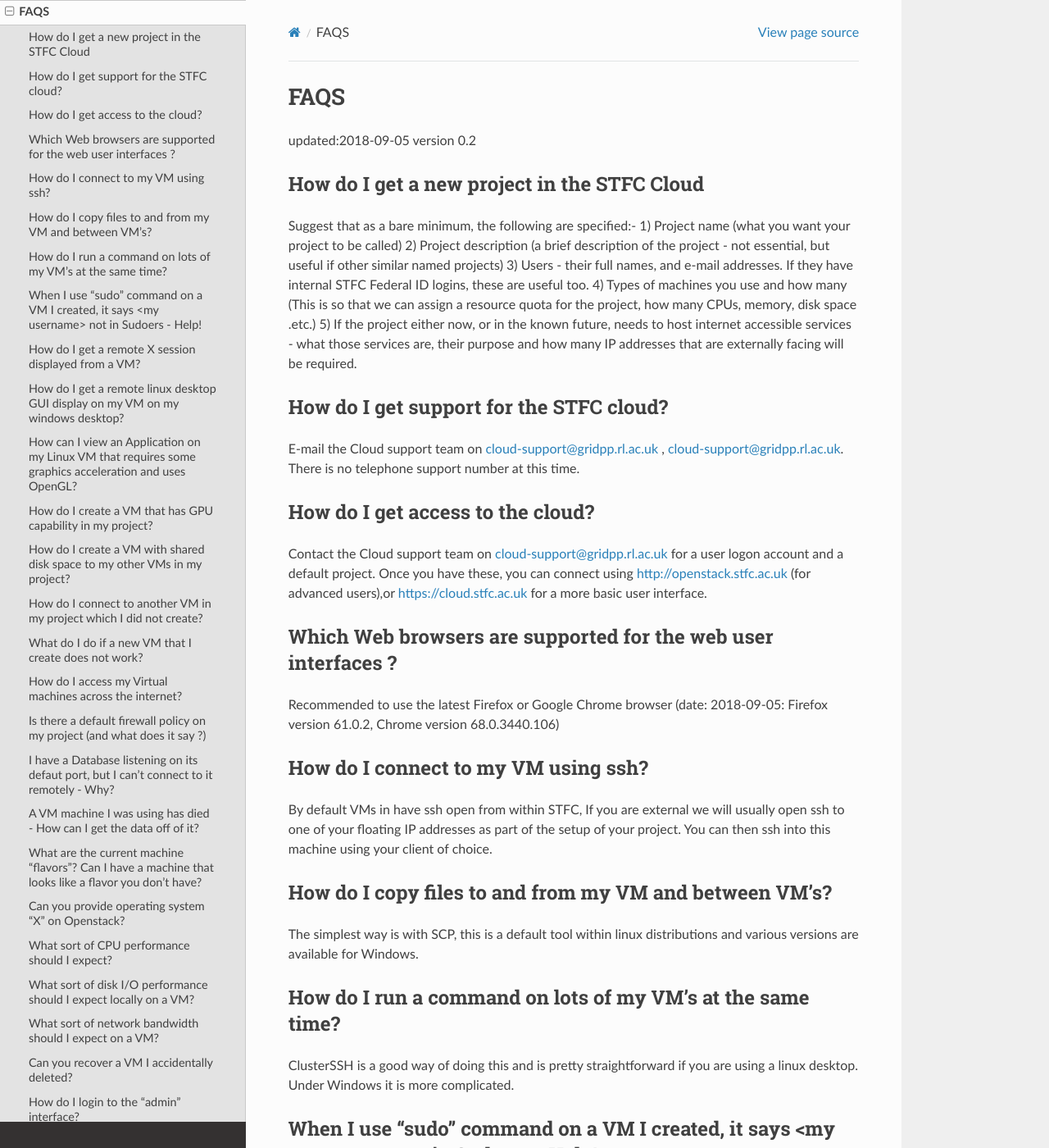
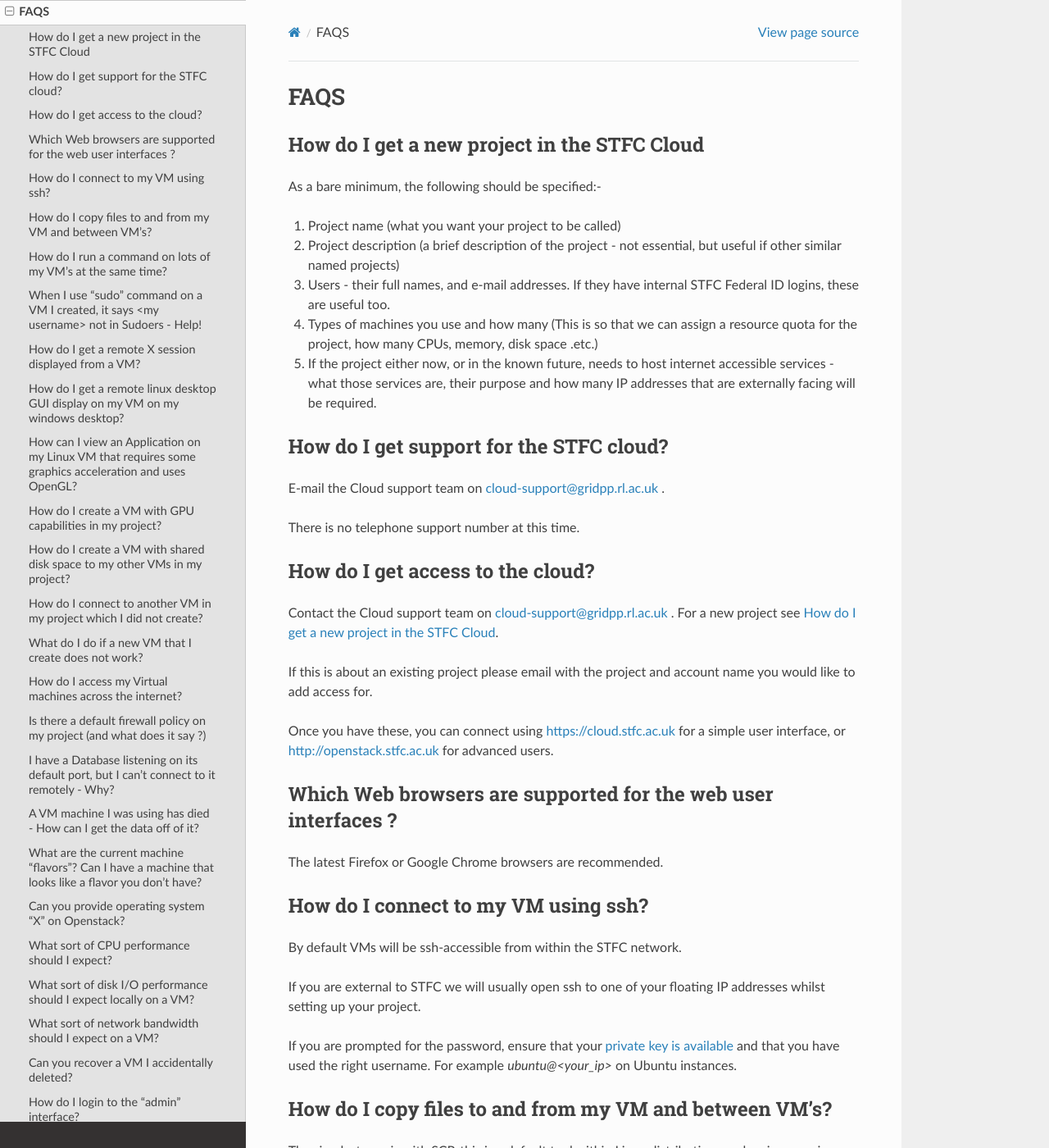
Before and after one commit to stfc/cloud-docs, a Sphinx documentation site: the page built from source/faqs.rst, in a window 1280 px wide and 1400 px high. Shown: the whole window at 82% size. Built offline with Sphinx 7.4.7 and the Read the Docs theme 2.0.0, drawn with Linux system fonts in a browser that asks for light colours; some of the changed text lies outside the part shown.

Commit message:
Update FAQs
Updates the FAQs with the experience I've gained so far, against the
questions I have (would have had) from a new user perspective.

This should (hopefully) make it a bit more useful for users and any and
all reduction in support questions is a nice bonus

```diff
--- a/source/Flavors.rst
+++ b/source/Flavors.rst
@@ -1,3 +1,5 @@
+.. _flavors:
+
 =============
 Flavors
 =============
--- a/source/faqs.rst
+++ b/source/faqs.rst
@@ -1,78 +1,127 @@
 ==============================
 FAQS
 ==============================
-updated:2018-09-05
-version 0.2
+
+.. _new_project:
 
 ##################################################
 How do I get a new project in the STFC Cloud
 ##################################################
-Suggest that as a bare minimum, the following are specified:-
-1) Project name (what you want your project to be called)
-2) Project description (a brief description of the project - not essential, but useful if other similar named projects)
-3) Users - their full names, and e-mail addresses. If they have internal STFC Federal ID logins, these are useful too.
-4) Types of machines you use and how many (This is so that we can assign a resource quota for the project, how many CPUs, memory, disk space .etc.)
-5) If the project either now, or in the known future, needs to host internet accessible services - what those services are, their purpose and how many IP addresses that are externally facing will be required.
+As a bare minimum, the following should be specified:-
+
+1. Project name (what you want your project to be called)
+2. Project description (a brief description of the project - not essential, but useful if other similar named projects)
+3. Users - their full names, and e-mail addresses. If they have internal STFC Federal ID logins, these are useful too.
+4. Types of machines you use and how many (This is so that we can assign a resource quota for the project, how many CPUs, memory, disk space .etc.)
+5. If the project either now, or in the known future, needs to host internet accessible services - what those services are, their purpose and how many IP addresses that are externally facing will be required.
 
 ##################################################
 How do I get support for the STFC cloud?
 ##################################################
-E-mail the Cloud support team on  cloud-support@gridpp.rl.ac.uk , cloud-support@gridpp.rl.ac.uk.
+E-mail the Cloud support team on cloud-support@gridpp.rl.ac.uk .
+
 There is no telephone support number at this time.
+
+.. _add_access:
 
 ##########################################
 How do I get access to the cloud?
 ##########################################
-Contact the Cloud support team on cloud-support@gridpp.rl.ac.uk for a user logon account and a default project. Once you have these, you
-can connect using http://openstack.stfc.ac.uk (for advanced users),or https://cloud.stfc.ac.uk for a more basic user interface.
+Contact the Cloud support team on cloud-support@gridpp.rl.ac.uk . For a new project see :ref:`new_project`.
+
+If this is about an existing project please email with the project and account name you would like to add access for.
+
+Once you have these, you can connect using https://cloud.stfc.ac.uk for a simple user interface, or http://openstack.stfc.ac.uk for advanced users.
 
 ##############################################################
 Which Web browsers are supported for the web user interfaces ?
 ##############################################################
-Recommended to use the latest Firefox or Google Chrome browser (date: 2018-09-05: Firefox version 61.0.2, Chrome version 68.0.3440.106)
+The latest Firefox or Google Chrome browsers are recommended.
 
 #####################################
 How do I connect to my VM using ssh?
 #####################################
-By default VMs in have ssh open from within STFC, If you are external we will usually open ssh to one of your floating IP addresses as part of the setup of your project. You can then ssh into this machine using your client of choice.
+By default VMs will be ssh-accessible from within the STFC network.
+
+If you are external to STFC we will usually open ssh to one of your floating IP addresses whilst setting up your project.
+
+If you are prompted for the password, ensure that your `private key is available <https://www.ssh.com/ssh/agent#adding-ssh-keys-to-the-agent>`_
+and that you have used the right username. For example `ubuntu@<your_ip>` on Ubuntu instances.
 
 ########################################################
 How do I copy files to and from my VM and between VM's?
 ########################################################
-The simplest way is with SCP, this is a default tool within linux distributions and various versions are available for Windows.
+The simplest way is with SCP, this is a default tool within Linux distributions and various versions are available for Windows.
+
+Here are two examples of copying a file from your home directory to /tmp would be:
+
+.. code::
+
+    scp ~/my_file.txt <username>@<ip_addr>:/tmp
+
+.. code::
+
+    scp ~/my_file.txt ubuntu@example.com:/tmp/my_renamed_file.txt
 
 #############################################################
 How do I run a command on lots of my VM's at the same time?
 #############################################################
-ClusterSSH is a good way of doing this and is pretty straightforward if you are using a linux desktop. Under Windows it is more complicated.
+ClusterSSH is a good way of doing this and is pretty straightforward if you are using a Linux desktop. Under Windows it is more complicated.
 
 ###########################################################################################
 When I use "sudo" command on a VM I created, it says <my username> not in Sudoers - Help!
 ###########################################################################################
 Occasionally this happens to a VM if something goes wrong or is too slow during the boot process.
+
 In most cases a reboot of the VM from within OpenStack will fix this.
-If it doesnt please email cloud-support@gridpp.rl.ac.uk
+If it doesn't please email cloud-support@gridpp.rl.ac.uk
 
 #####################################################
 How do I get a remote X session displayed from a VM?
 #####################################################
-Documentation coming soon.
+
+This is not recommended for systems where untrusted parties have SSH access.
+
+Enabling X forwarding comes with additional security considerations,
+as authentication spoofing and verification attacks can occur.
+`See the manual for additional details <https://man.openbsd.org/OpenBSD-current/man5/sshd_config.5#X11Forwarding>`_
+
+X11 Forwarding must be enabled on the remote server first. In `/etc/ssh/sshd_config`
+set `X11Forwarding Yes`, if it is not already enabled and restart the sshd service.
+
+To enable X11 forwarding within the SSH session, simply add `-X` to your SSH command.
+`-C` is highly recommended for traffic routed via external networks. Support for forwarding
+is application specific, but most should work.
+
+The following would enable compression and X11 forwarding:
+
+.. code::
+
+    ssh -CX foo@example.com
 
 ################################################################################
 How do I get a remote linux desktop GUI display on my VM on my windows desktop?
 ################################################################################
-If you have a GUI installed and running on your VM then you can use the console view through the https://openstack.stfc.ac.uk (or https://cloud.stfc.ac.uk within STFC).
+If you have a GUI installed and running on your VM then you can use the console view:
+
+- Navigate to https://openstack.stfc.ac.uk (or https://cloud.stfc.ac.uk within STFC)
+- Click the dropdown next to the instance you would like to view
+- Select console to view the video output
+
 Otherwise you can install a vncserver and VNC client to view.
 
 #######################################################################################################
 How can I view an Application on my Linux VM that requires some graphics acceleration and uses OpenGL?
 #######################################################################################################
+Please contact us for further support.
 
-###########################################################
-How do I create a VM that has GPU capability in my project?
-###########################################################
+#########################################################
+How do I create a VM with GPU capabilities in my project?
+#########################################################
 If you have g* flavors available in your project then you can create a GPU accelerated VM.
-If you dont then you can contact cloud-support@gridpp.rl.ac.uk to request access.
+See :ref:`flavors for details on the GPU types available<flavors>`.
+
+If you don't have g* flavors then you can contact cloud-support@gridpp.rl.ac.uk to request access.
 
 ###########################################################################
 How do I create a VM with shared disk space to my other VMs in my project?
@@ -82,29 +131,60 @@
 #####################################################################
 How do I connect to another VM in my project which I did not create?
 #####################################################################
-In most cases we expect users to provide access to VMs to the other members of their project as required.
-If this hasnt been possible then please contact cloud-support@gridpp.rl.ac.uk and we can help with this.
+In most cases we expect users to configure access to their VMs as required.
+If this hasn't been possible then please contact cloud-support@gridpp.rl.ac.uk and we can help with this.
 
+For adding members to a project, so that they can modify cloud resources see :ref:`add_access`
 
 ########################################################
 What do I do if a new VM that I create does not work?
 ########################################################
+Please contact us as cloud-support@gridpp.rl.ac.uk
+
+.. _firewall_exceptions:
 
 #########################################################
 How do I access my Virtual machines across the internet?
 #########################################################
 You will need to contact cloud-support@gridpp.rl.ac.uk to request a firewall hole for your floating IP.
-We will then conduct some security checks and help you through this process
+We will then conduct some security checks and help you through this process.
+
+Once the exception is added to your floating ip(s) you will need to add create and associate a security group with the
+exception to your instance:
+
+To create a new security group with one or more ports:
+
+- Open Network, Security Groups
+- Create a new Security Group and enter a name (such as `HTTP + HTTPS`)
+- Click next, leave the egress rules (as this allows traffic out) and add a rule per port
+- Ensure Ingress is selected, and enter the port number.
+
+To associate a new or existing security group:
+
+- Click the dropdown by instances
+- Edit port security groups
+- Select Edit Security Groups for the interface to add these exceptions to (almost every VM will only have one)
+- Add and remove groups using the `+` and `-` operators
 
 ##########################################################################
 Is there a default firewall policy on my project (and what does it say ?)
 ##########################################################################
-Documentation coming soon.
+All egress is enabled.
+
+The following ingress is enabled on IPv4 by default:
+
+- All ICMP Traffic
+- TCP/22
+- UDP/7777
+
+To add additional firewall ports see :ref:`firewall_exceptions`.
 
 ###########################################################################################
-I have a Database listening on its defaut port, but I can't connect to it remotely - Why?
+I have a Database listening on its default port, but I can't connect to it remotely - Why?
 ###########################################################################################
-Talks about default policy and adding one-off "additonal" policies for specific hosts
+Databases are not externally accessible under default policy.
+
+Contact us to discuss the possibility of adding one-off "additonal" policies for specific hosts.
 
 #######################################################################
 A VM machine I was using has died  - How can I get the data off of it?
@@ -114,7 +194,11 @@
 #######################################################################################################
 What are the current machine "flavors"? Can I have  a machine that looks like a flavor you don't have?
 #######################################################################################################
-Show the different Flavor types available, and answer how users can create their own local project flavours if needed.
+
+For most people the pre-configured flavors should fit almost every workload.
+See :ref:`flavors` for the types available.
+
+Please contact us if you need assistance creating your own local project flavours.
 
 ###################################################
 Can you provide operating system "X" on Openstack?
@@ -124,22 +208,32 @@
 ###############################################
 What sort of CPU performance should I expect?
 ###############################################
-This varies between flavors with c* flavors offering the best performance per core
+This varies between flavors depending on workload, with c* flavors generally offering the best performance per core.
+For a full list of the available flavors see :ref:`flavors`.
+
+If you have concerns or further queries please feel free to contact us.
 
 ###################################################################
 What sort of disk I/O performance should I expect locally on a VM?
 ###################################################################
 Instances are currently limited to 200 IOPS read and write.
 
+For reference throughput (note: not latency) is comparable to a 15K SAS disk,
+or double the speed of a typical hard drive found in a desktop.
+
 ########################################################
 What sort of network bandwidth should I expect on a VM?
 ########################################################
-Hypervisors are currently connected at either 10gb or 25gb so you can expect a share of this depending on the size of the VM and the contention on the host.
+Hypervisors are currently connected to either 10gb or 25gb links, so you can expect a share of this depending on the size of the VM
+and the number of VMs on the same host.
 
 #############################################
 Can you recover a VM I accidentally deleted?
 #############################################
-Unfortunately we cannot.
+Unfortunately, we cannot.
+
+If a volume was attached, and it was not selected during deletion process, it can
+be attached to a new instance to access the data on it.
 
 #########################################
 How do I login to the "admin" interface?
@@ -149,14 +243,30 @@
 #####################################################################
 How do I obtain a host certificate for my Openstack virtual machine?
 #####################################################################
-No pre-created Host certificates - user has to obtain them from Cert site.
+We don't provide certificates. These can be issued from the internal certificate site,
+an external vendor or be re-used from an existing deployment.
 
 ###################################################################
 My host seems to have rebooted since last time I logged in - why?
 ###################################################################
-This is rare but usually this is due to an issue when migrating a VM which has triggered a reboot.
+This is rare, but usually this is due to an issue when migrating a VM which has triggered a reboot.
+
+If you have concerns please feel free to contact us for additional support.
 
 ########################################################
 What are the default DNS servers for VMs on Openstack?
 ########################################################
-By default VMs in OpenStack use the DHCP agents within their Project networks.
+By default VMs in OpenStack use the DHCP agents within their Project networks as
+the DNS server IPs can change.
+
+The current DNS server IPs can be viewed by viewing the following file on non-Systemd machines (such as SL7):
+
+.. code::
+
+  cat /etc/resolv.conf
+
+For Systemd based machines (such as Ubuntu) the current DNS servers can be viewed by doing:
+
+.. code::
+
+  systemd-resolve --status
```
